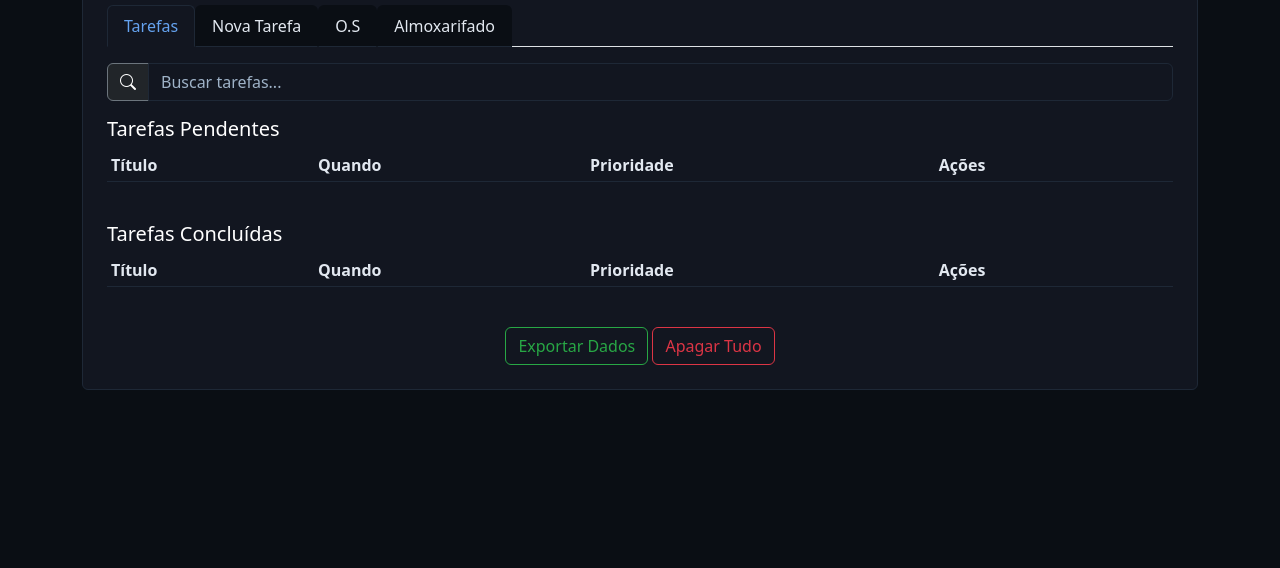
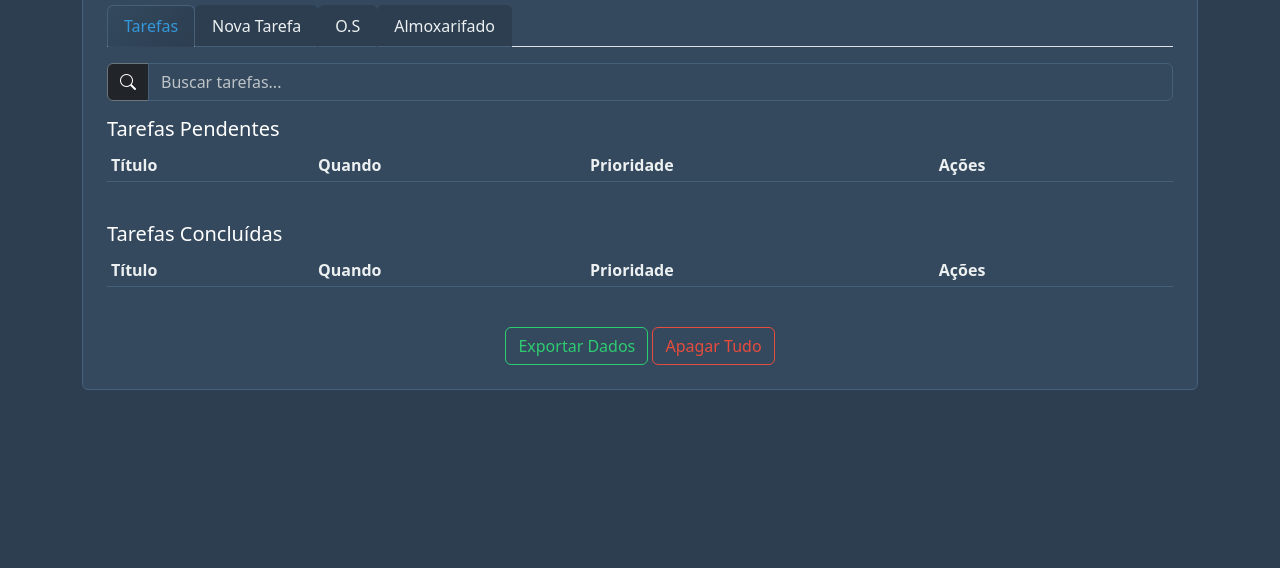
Before and after one commit to marcusvgsouza01-ops/novo-projeto-flex, a website: page public/index.html in a window 1280 px wide. Shown: the part 232-800 px from the top of the page. Drawn offline with nearby package versions, Linux system fonts and the light colour scheme; no server answers.

Commit message:
Atualizando o tema para azul acinzentado e degradê nas abas

```diff
--- a/public/index.html
+++ b/public/index.html
@@ -10,14 +10,14 @@
 
   <style>
     :root {
-      --cor-fundo: #0a0e14;
-      --cor-card: #121620;
-      --cor-borda: #1e2836;
-      --cor-texto: #e2e8f0;
-      --cor-destaque: #65a3f0;
-      --cor-sucesso: #28a745;
-      --cor-aviso: #ffc107;
-      --cor-perigo: #dc3545;
+      --cor-fundo: #2c3e50; /* Azul acinzentado */
+      --cor-card: #34495e;
+      --cor-borda: #46607a;
+      --cor-texto: #ecf0f1;
+      --cor-destaque: #3498db;
+      --cor-sucesso: #2ecc71;
+      --cor-aviso: #f1c40f;
+      --cor-perigo: #e74c3c;
     }
     body {
       background-color: var(--cor-fundo);
@@ -36,7 +36,7 @@
       color: var(--cor-texto);
     }
     .form-control::placeholder {
-      color: #9fb3c8;
+      color: #bdc3c7;
     }
     .table-dark thead th {
       background-color: var(--cor-card);
@@ -52,22 +52,22 @@
       background-color: var(--cor-fundo);
     }
     .nav-tabs .nav-link.active {
+      background: linear-gradient(135deg, #34495e 0%, #2c3e50 100%);
       color: var(--cor-destaque);
-      background-color: var(--cor-card);
       border-color: var(--cor-borda);
-      border-bottom-color: var(--cor-card);
+      border-bottom-color: transparent;
     }
     .btn-primary {
       background-color: var(--cor-destaque);
       border-color: var(--cor-destaque);
     }
     .btn-primary:hover {
-      background-color: #558ed9;
-      border-color: #558ed9;
+      background-color: #2980b9;
+      border-color: #2980b9;
     }
     .concluida {
       text-decoration: line-through;
-      color: #6c757d !important;
+      color: #95a5a6 !important;
     }
     .badge-prioridade-baixa { background-color: var(--cor-sucesso); }
     .badge-prioridade-media { background-color: var(--cor-aviso); color: #000; }
@@ -80,8 +80,8 @@
       color: var(--cor-texto) !important;
     }
     .btn-outline-secondary {
-      color: var(--cor-destaque);
-      border-color: var(--cor-destaque);
+      color: var(--cor-texto);
+      border-color: var(--cor-borda);
     }
     .btn-outline-danger {
       color: var(--cor-perigo);
@@ -91,7 +91,7 @@
       color: var(--cor-sucesso);
       border-color: var(--cor-sucesso);
     }
-</style>
+  </style>
 </head>
 <body>
 
```
